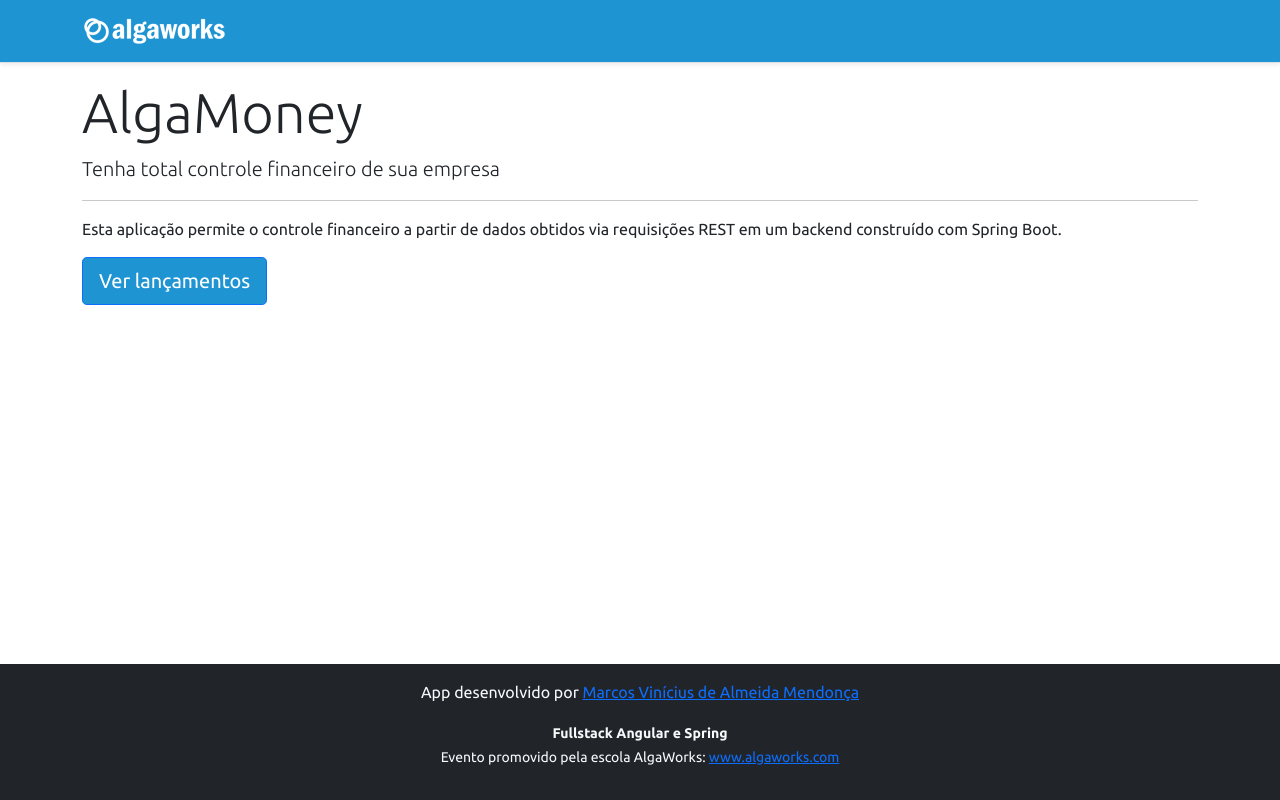
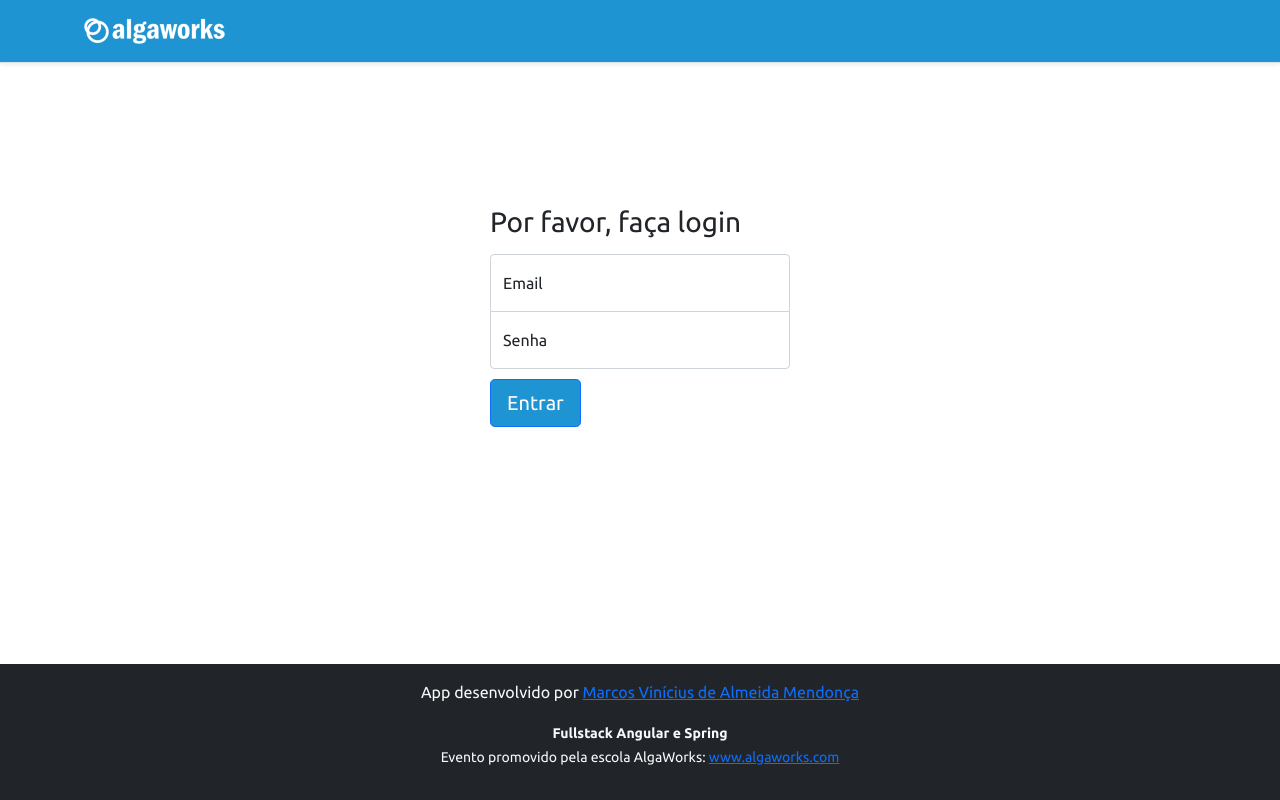
Before and after one commit to marcosviniciusam90/algamoney-api, a React (Create React App) app in the folder frontend/: page / in a window 1280 px wide. Built offline with nearby package versions, Linux system fonts and the light colour scheme; no server answers.

Commit message:
Adicionando tela de login

```diff
--- a/frontend/src/Routes.tsx
+++ b/frontend/src/Routes.tsx
@@ -1,12 +1,14 @@
 import Lancamentos from 'pages/Lancamentos';
 import Home from 'pages/Home';
 import { BrowserRouter, Route, Switch} from 'react-router-dom';
+import Login from 'pages/Login';
 
 const Routes = () => {
   return (
     <BrowserRouter>
       <Switch>
-        <Route path="/" exact> <Home/> </Route>
+        <Route path="/" exact> <Login/> </Route>
+        <Route path="/home"> <Home/> </Route>
         <Route path="/lancamentos"> <Lancamentos/> </Route>
 
       </Switch>
--- /dev/null
+++ b/frontend/src/assets/css/form.css
@@ -0,0 +1,26 @@
+.form-signin {
+  width: 100%;
+  max-width: 330px;
+  padding: 15px;
+  margin: auto;
+}
+
+.form-signin .checkbox {
+  font-weight: 400;
+}
+
+.form-signin .form-floating:focus-within {
+  z-index: 2;
+}
+
+.form-signin input[type="email"] {
+  margin-bottom: -1px;
+  border-bottom-right-radius: 0;
+  border-bottom-left-radius: 0;
+}
+
+.form-signin input[type="password"] {
+  margin-bottom: 10px;
+  border-top-left-radius: 0;
+  border-top-right-radius: 0;
+}
--- /dev/null
+++ b/frontend/src/pages/Login/index.tsx
@@ -0,0 +1,31 @@
+import 'assets/css/form.css';
+import Footer from 'components/Footer';
+import NavBar from 'components/NavBar';
+import { Link } from 'react-router-dom';
+
+const Login = () => {
+  return (
+    <>
+      <NavBar />
+      <main className="form-signin">
+        <form>
+          <h1 className="h3 mb-3 fw-normal">Por favor, faça login</h1>
+
+          <div className="form-floating">
+            <input type="email" className="form-control" id="floatingInput" placeholder="nome@algamoney.com" />
+            <label htmlFor="floatingInput">Email</label>
+          </div>
+          <div className="form-floating">
+            <input type="password" className="form-control" id="floatingPassword" placeholder="Senha" />
+            <label htmlFor="floatingPassword">Senha</label>
+          </div>
+
+          <Link to="/home"><button className="btn btn-primary btn-lg" type="submit">Entrar</button></Link>
+        </form>
+      </main>
+      <Footer />
+    </>
+  );
+}
+
+export default Login;
```
